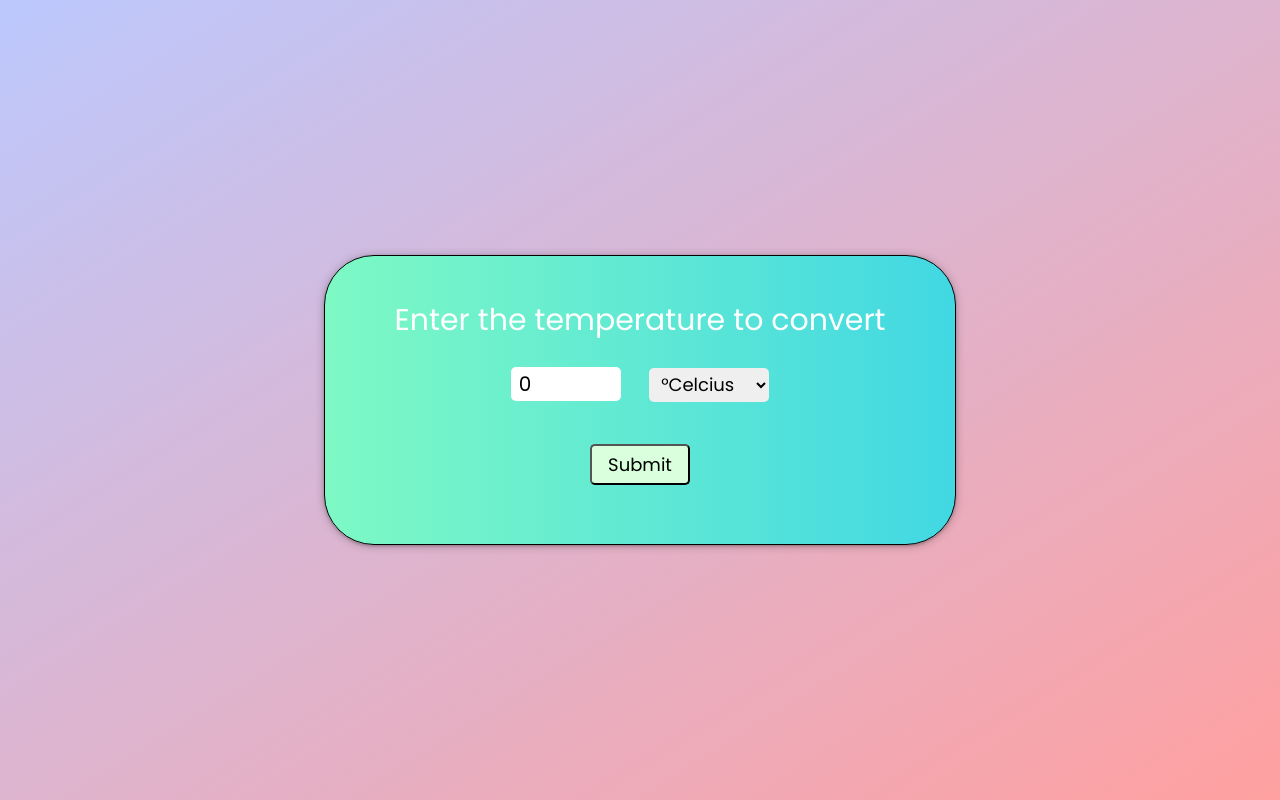
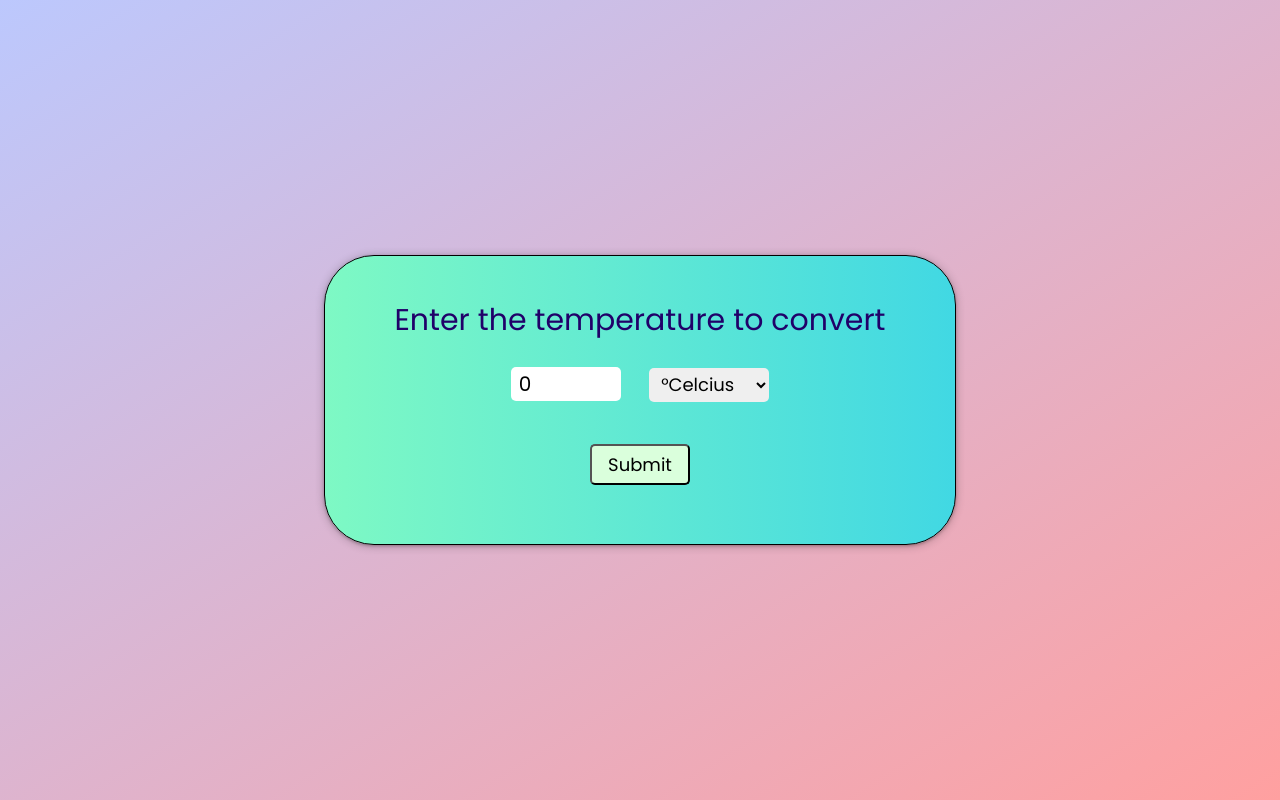
Before and after one commit to geetanj16/Temp_Convertor, a plain HTML site: page index.html in a window 1280 px wide. Drawn offline with Linux system fonts and the light colour scheme.

Commit message:
color changes made

```diff
--- a/style.css
+++ b/style.css
@@ -29,7 +29,7 @@
 label {
     font-size: 30px;
     line-height: 70px;
-    color: white;
+    color: rgb(32, 0, 105);
 }
 
 #temp {
```
